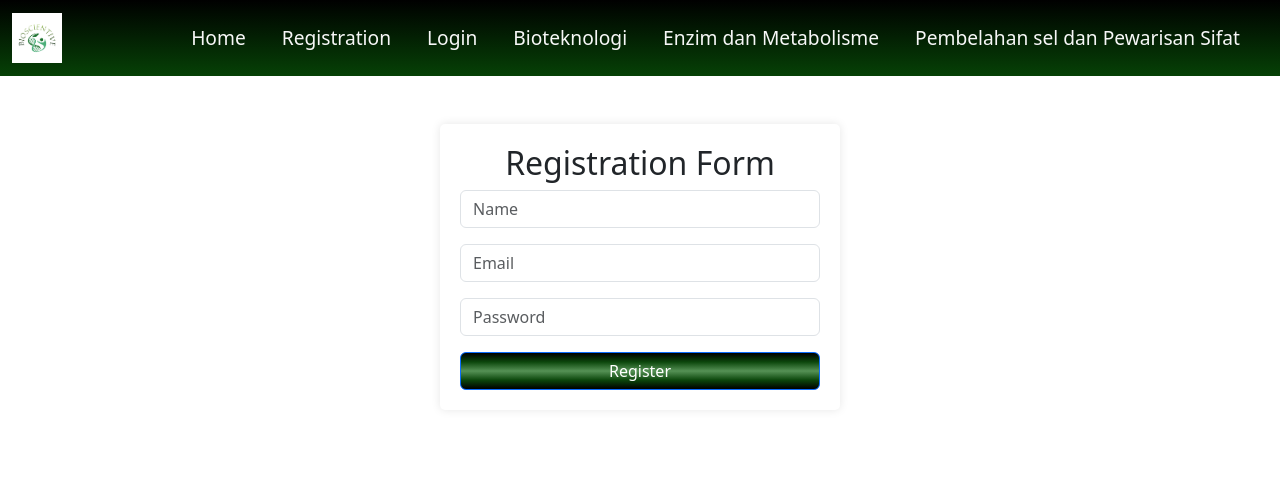
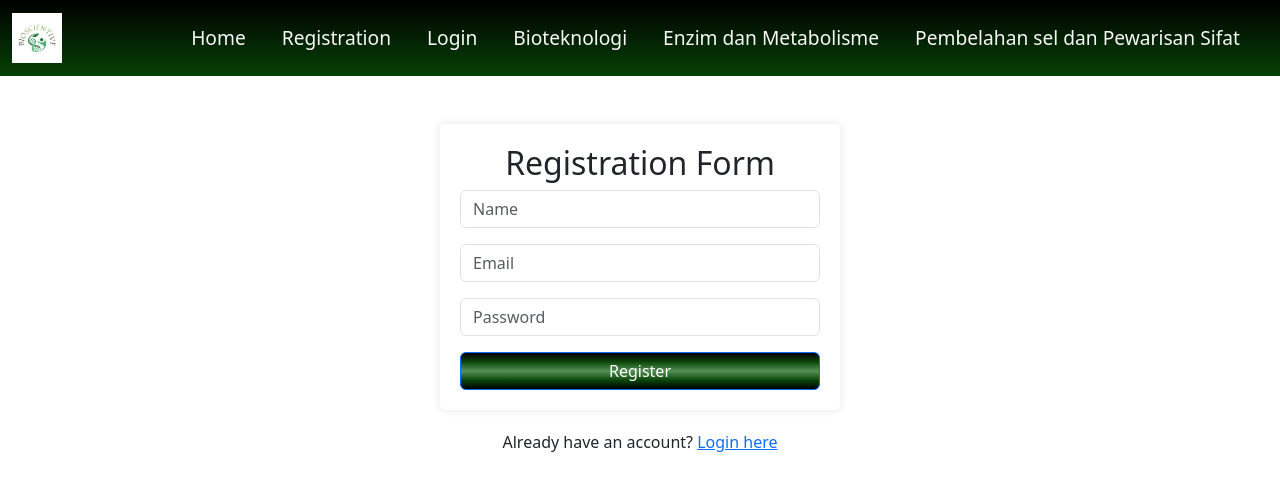
Before and after one commit to shintaem2005/Proyek-PSW1-Kelompok-7-Biologi-Kelas-12-SMA-D-IV-TRPL-Angkatan-24, a React (Create React App) app: page /register in a window 1280 px wide. Shown: the top 490 px of the page. Built offline with nearby package versions, Linux system fonts and the light colour scheme; a web font is replaced by a local one.

Commit message:
Update RegistrationForm.js

```diff
--- a/src/pages/RegistrationForm.js
+++ b/src/pages/RegistrationForm.js
@@ -1,5 +1,5 @@
 import React,{ useState } from "react"
-import { useNavigate } from "react-router-dom";
+import { useNavigate, Link } from "react-router-dom";
 
 const RegistrationForm = () => {
 
@@ -76,6 +76,9 @@
 
         <button type="submit" className="btn btn-primary w-100 ">Register</button>
       </form>
+      <p className="text-center mt-3">
+        Already have an account? <Link to="/login">Login here</Link>
+      </p>
     </div>
   );
 };
```
